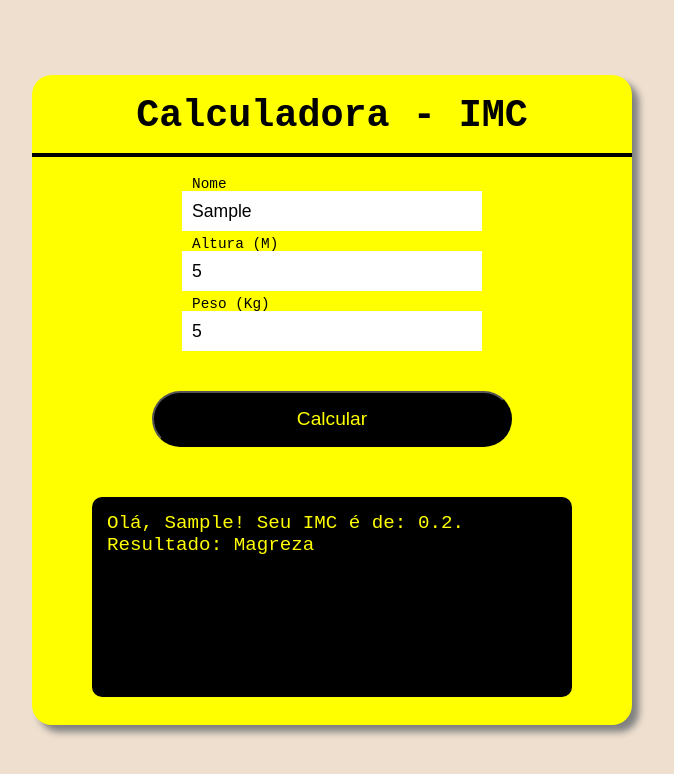
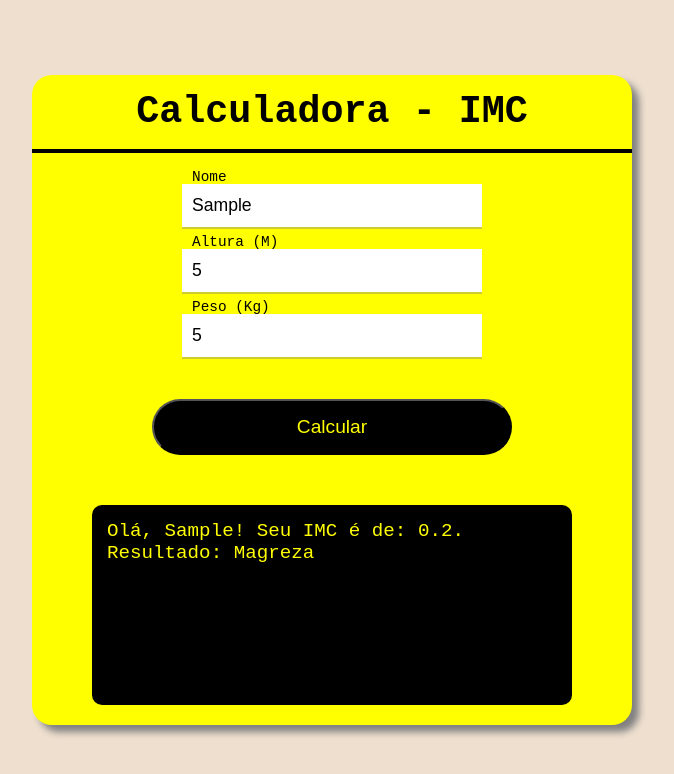
Before and after one commit to Ymacedo05/imc_2022, a plain HTML site: page index.html in a window 1280 px wide. Both pictures are taken after typing "Sample", "5", "5" into the empty fields and a click on the button "Calcular". Shown: the whole page, without its empty margins (308-982 px from the left). Drawn offline with Linux system fonts and the light colour scheme.

Commit message:
Update style.css

```diff
--- a/style.css
+++ b/style.css
@@ -58,7 +58,7 @@ main .cobertura{
 }
 
 main .cobertura input{
-    height: 40px;
+    height: 45px;
     width: 100%;
     font-size: 1.1em;
     text-indent: 10px;
@@ -106,6 +106,10 @@ main div.active label {
     top: -15px;
 }
 
+main div.active input{
+    border-bottom: 2px solid rgb(205, 205, 50);
+}
+
 main #btn:active {
     border: 2px solid yellow;
     box-shadow: 0px 0px 5px 5px black;
```
